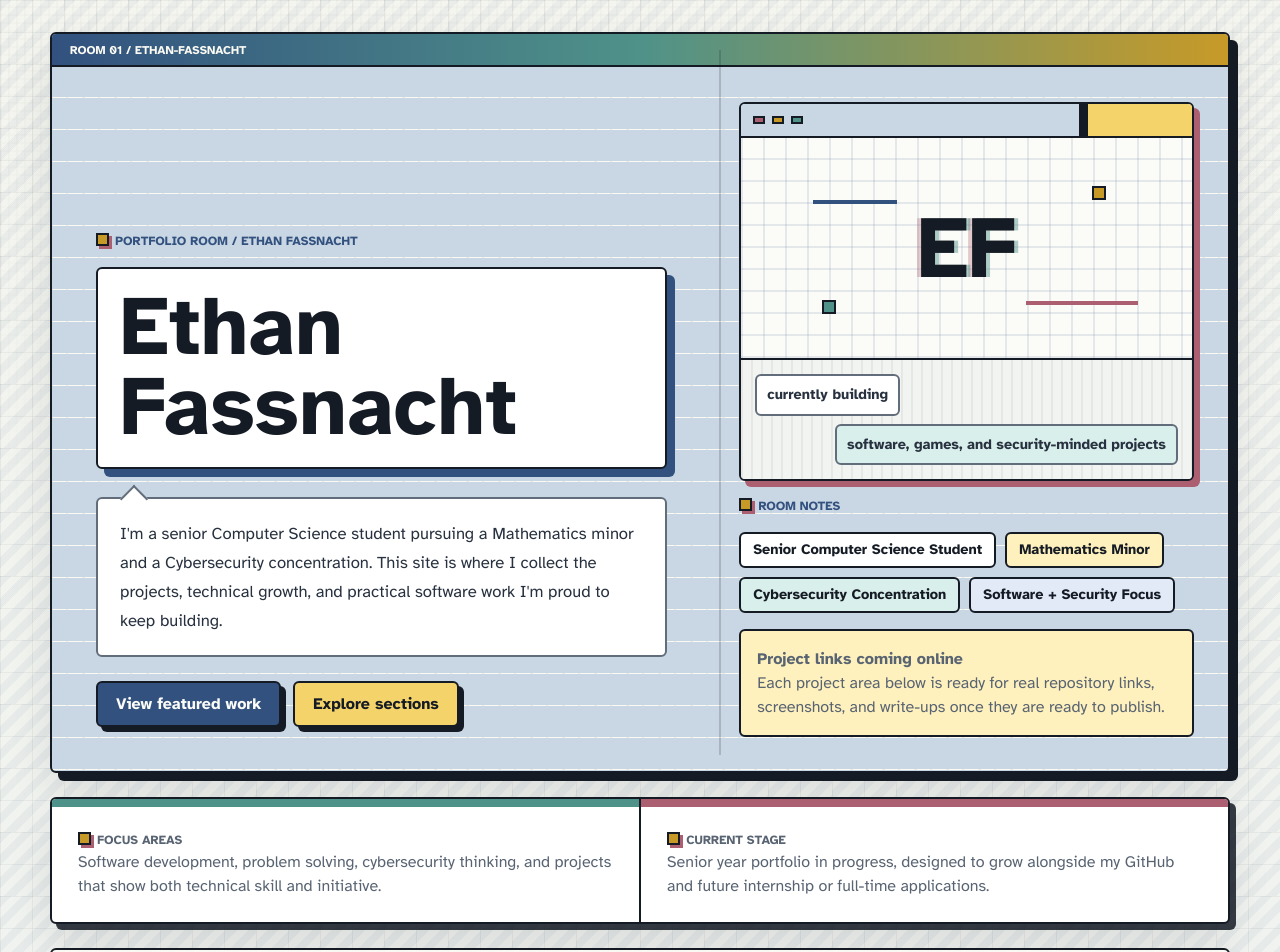
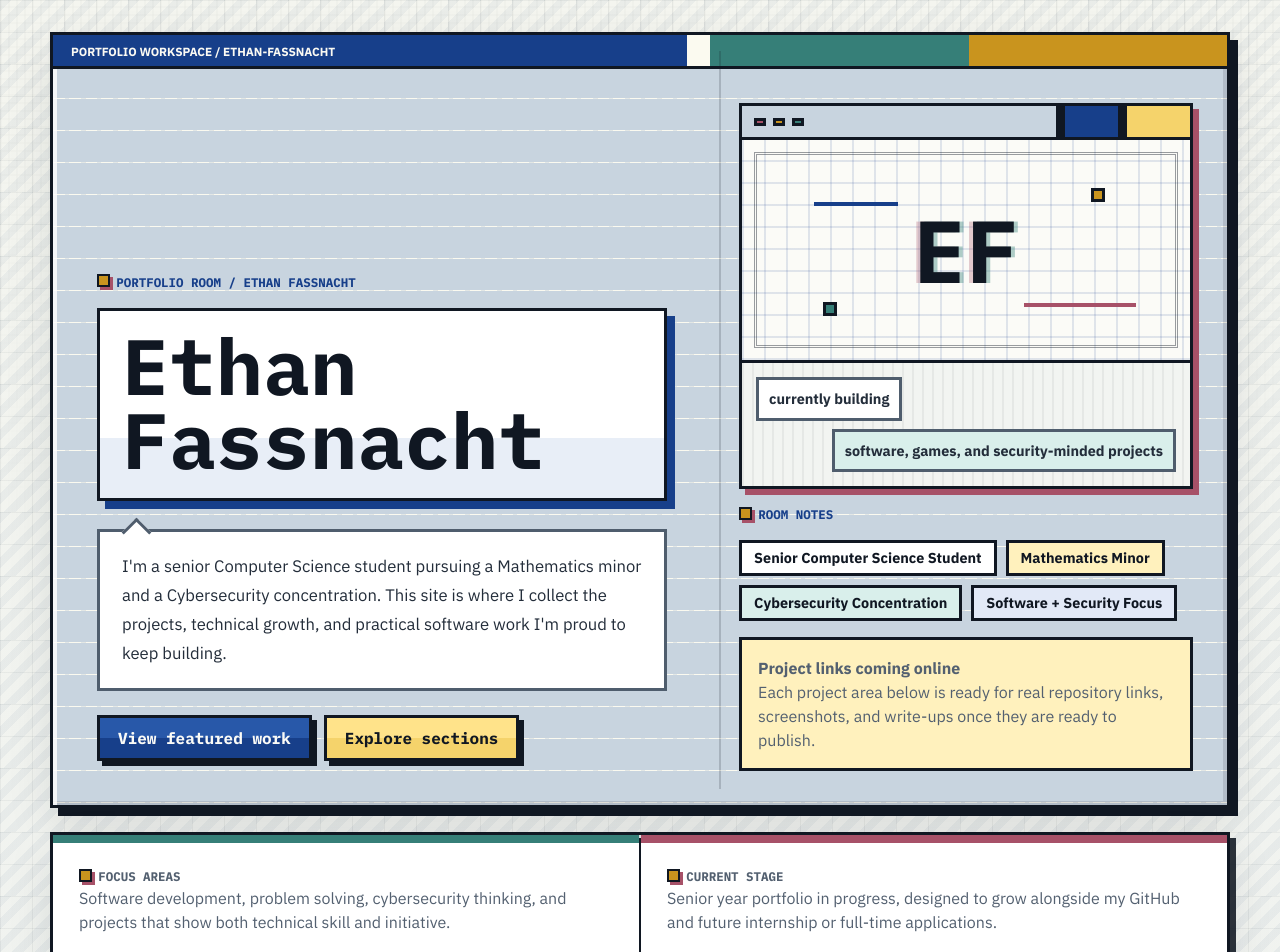
Before and after one commit to ethanfass/EthanFassPortfolio, a React (Vite) app: page / in a window 1280 px wide. Shown: the top 952 px of the page. Built offline with nearby package versions, Linux system fonts and the light colour scheme.

Commit message:
Save IBM pixel portfolio design

```diff
--- a/src/App.css
+++ b/src/App.css
@@ -11,16 +11,20 @@
   gap: 24px;
   padding: 16px;
   overflow: hidden;
-  border: 2px solid var(--ink-strong);
-  border-radius: 6px;
+  border: 3px solid var(--ink-strong);
+  border-radius: 0;
   background:
-    linear-gradient(#c9d6e3 31px, transparent 31px),
-    repeating-linear-gradient(90deg, transparent 0 14px, rgba(50, 81, 127, 0.08) 14px 16px),
-    linear-gradient(90deg, rgba(21, 27, 36, 0.075) 1px, transparent 1px),
-    linear-gradient(rgba(21, 27, 36, 0.075) 1px, transparent 1px),
+    linear-gradient(#c8d4df 31px, transparent 31px),
+    repeating-linear-gradient(90deg, transparent 0 12px, rgba(23, 63, 138, 0.1) 12px 16px),
+    linear-gradient(90deg, rgba(16, 23, 34, 0.085) 1px, transparent 1px),
+    linear-gradient(rgba(16, 23, 34, 0.085) 1px, transparent 1px),
     var(--paper);
   background-size: 100% 32px, 64px 64px, 32px 32px, 32px 32px, auto;
-  box-shadow: var(--pixel-shadow), var(--shadow-soft);
+  box-shadow:
+    inset 4px 4px 0 rgba(255, 255, 255, 0.82),
+    inset -4px -4px 0 rgba(16, 23, 34, 0.12),
+    var(--pixel-shadow),
+    var(--shadow-soft);
 }
 
 .hero-panel::before {
@@ -29,13 +33,13 @@
   inset: 0 0 auto;
   height: 31px;
   background:
-    linear-gradient(90deg, var(--accent-blue), var(--accent-teal) 50%, var(--accent-amber));
-  border-bottom: 2px solid var(--ink-strong);
+    linear-gradient(90deg, var(--accent-blue) 0 54%, #fbfaf0 54% 56%, var(--accent-teal) 56% 78%, var(--accent-amber) 78% 100%);
+  border-bottom: 3px solid var(--ink-strong);
   pointer-events: none;
 }
 
 .hero-panel::after {
-  content: 'room 01 / ethan-fassnacht';
+  content: 'portfolio workspace / ethan-fassnacht';
   position: absolute;
   top: 8px;
   left: 18px;
@@ -51,10 +55,13 @@
 .section-block {
   position: relative;
   overflow: hidden;
-  border: 2px solid var(--ink-strong);
-  border-radius: 6px;
+  border: 3px solid var(--ink-strong);
+  border-radius: 0;
   background: var(--panel);
-  box-shadow: 6px 6px 0 rgba(21, 27, 36, 0.85), var(--shadow-soft);
+  box-shadow:
+    inset 3px 3px 0 rgba(255, 255, 255, 0.86),
+    6px 6px 0 rgba(16, 23, 34, 0.88),
+    var(--shadow-soft);
 }
 
 .hero-copy,
@@ -81,6 +88,7 @@
   margin: 0;
   font-size: 0.78rem;
   font-weight: 800;
+  font-family: var(--font-display);
   letter-spacing: 0;
   text-transform: uppercase;
   color: var(--accent-strong);
@@ -105,6 +113,7 @@
 .section-heading h2,
 .project-card h3 {
   margin: 0;
+  font-family: var(--font-display);
   color: var(--ink-strong);
 }
 
@@ -113,11 +122,12 @@
   max-width: 100%;
   margin-top: 16px;
   padding: 18px 22px 20px;
-  border: 2px solid var(--ink-strong);
-  border-radius: 6px;
-  background: #ffffff;
+  border: 3px solid var(--ink-strong);
+  border-radius: 0;
+  background:
+    linear-gradient(180deg, #ffffff 0 68%, #e8eef7 68% 100%);
   box-shadow: 8px 8px 0 var(--accent-blue);
-  font-size: 5.25rem;
+  font-size: 4.9rem;
   line-height: 0.95;
   letter-spacing: 0;
 }
@@ -136,8 +146,8 @@
   max-width: 64ch;
   margin-top: 28px;
   padding: 20px 22px;
-  border: 2px solid var(--bubble-border);
-  border-radius: 6px;
+  border: 3px solid var(--bubble-border);
+  border-radius: 0;
   background: #ffffff;
   color: var(--ink);
   font-size: 1.04rem;
@@ -151,8 +161,8 @@
   left: 26px;
   width: 18px;
   height: 18px;
-  border-top: 2px solid var(--bubble-border);
-  border-left: 2px solid var(--bubble-border);
+  border-top: 3px solid var(--bubble-border);
+  border-left: 3px solid var(--bubble-border);
   background: #ffffff;
   transform: rotate(45deg);
 }
@@ -171,8 +181,9 @@
   justify-content: center;
   min-height: 46px;
   padding: 0 18px;
-  border: 2px solid var(--ink-strong);
-  border-radius: 6px;
+  border: 3px solid var(--ink-strong);
+  border-radius: 0;
+  font-family: var(--font-display);
   text-decoration: none;
   font-weight: 800;
   transition:
@@ -183,13 +194,15 @@
 
 .primary-link {
   color: #fbfbf7;
-  background: var(--accent-blue);
+  background:
+    linear-gradient(180deg, #2858a9 0 50%, var(--accent-blue) 50% 100%);
   box-shadow: 5px 5px 0 var(--ink-strong);
 }
 
 .secondary-link {
   color: var(--ink-strong);
-  background: #f5d36b;
+  background:
+    linear-gradient(180deg, #ffe38a 0 50%, #f5d36b 50% 100%);
   box-shadow: 5px 5px 0 var(--ink-strong);
 }
 
@@ -215,10 +228,12 @@
 
 .chat-window {
   overflow: hidden;
-  border: 2px solid var(--ink-strong);
-  border-radius: 6px;
+  border: 3px solid var(--ink-strong);
+  border-radius: 0;
   background: #ffffff;
-  box-shadow: 6px 6px 0 var(--accent-rose);
+  box-shadow:
+    inset 3px 3px 0 rgba(255, 255, 255, 0.86),
+    6px 6px 0 var(--accent-rose);
 }
 
 .chat-window-bar {
@@ -227,15 +242,15 @@
   align-items: center;
   height: 34px;
   padding: 0 12px;
-  border-bottom: 2px solid var(--ink-strong);
+  border-bottom: 3px solid var(--ink-strong);
   background:
-    linear-gradient(90deg, #c9d6e3 0 75%, #151b24 75% 77%, #f5d36b 77% 100%);
+    linear-gradient(90deg, #c8d4df 0 70%, #101722 70% 72%, var(--accent-blue) 72% 84%, #101722 84% 86%, #f5d36b 86% 100%);
 }
 
 .chat-window-bar span {
   width: 12px;
   height: 8px;
-  border: 2px solid var(--ink-strong);
+  border: 3px solid var(--ink-strong);
   border-radius: 0;
 }
 
@@ -256,10 +271,18 @@
   min-height: 220px;
   overflow: hidden;
   background:
-    repeating-linear-gradient(90deg, rgba(50, 81, 127, 0.11) 0 2px, transparent 2px 22px),
-    repeating-linear-gradient(0deg, rgba(50, 81, 127, 0.11) 0 2px, transparent 2px 22px),
+    repeating-linear-gradient(90deg, rgba(23, 63, 138, 0.12) 0 2px, transparent 2px 22px),
+    repeating-linear-gradient(0deg, rgba(23, 63, 138, 0.12) 0 2px, transparent 2px 22px),
     #fbfbf7;
   background-size: 22px 22px;
+}
+
+.sketch-pad::before {
+  content: '';
+  position: absolute;
+  inset: 12px;
+  border: 3px double rgba(16, 23, 34, 0.42);
+  pointer-events: none;
 }
 
 .doodle-name {
@@ -269,6 +292,7 @@
   color: var(--ink-strong);
   font-size: 5.5rem;
   font-weight: 800;
+  font-family: var(--font-display);
   line-height: 1;
   text-shadow:
     4px 0 0 rgba(79, 146, 137, 0.45),
@@ -304,7 +328,7 @@
 .doodle-dot {
   width: 14px;
   height: 14px;
-  border: 2px solid var(--ink-strong);
+  border: 3px solid var(--ink-strong);
   border-radius: 0;
 }
 
@@ -324,7 +348,7 @@
   display: grid;
   gap: 8px;
   padding: 14px;
-  border-top: 2px solid var(--ink-strong);
+  border-top: 3px solid var(--ink-strong);
   background:
     repeating-linear-gradient(90deg, rgba(21, 27, 36, 0.06) 0 2px, transparent 2px 10px),
     #f2f4f1;
@@ -335,8 +359,8 @@
   max-width: 100%;
   margin: 0;
   padding: 8px 10px;
-  border: 2px solid var(--bubble-border);
-  border-radius: 6px;
+  border: 3px solid var(--bubble-border);
+  border-radius: 0;
   background: #ffffff;
   color: var(--ink);
   font-size: 0.9rem;
@@ -359,8 +383,8 @@
   align-items: center;
   min-height: 36px;
   padding: 0 12px;
-  border: 2px solid var(--ink-strong);
-  border-radius: 6px;
+  border: 3px solid var(--ink-strong);
+  border-radius: 0;
   background: #ffffff;
   color: var(--ink-strong);
   font-size: 0.9rem;
@@ -382,8 +406,8 @@
 .note-card {
   margin-top: auto;
   padding: 16px;
-  border: 2px solid var(--ink-strong);
-  border-radius: 6px;
+  border: 3px solid var(--ink-strong);
+  border-radius: 0;
   background: #fff1bd;
 }
 
@@ -435,7 +459,7 @@
   top: 18px;
   width: 46px;
   height: 30px;
-  border: 2px solid var(--ink-strong);
+  border: 3px solid var(--ink-strong);
   border-radius: 0;
   background:
     linear-gradient(90deg, var(--accent-blue) 0 33%, var(--accent-amber) 33% 66%, var(--accent-teal) 66% 100%);
@@ -472,14 +496,25 @@
   flex-direction: column;
   gap: 13px;
   min-height: 260px;
-  padding: 20px;
-  border: 2px solid var(--ink-strong);
-  border-radius: 6px;
-  background: #ffffff;
+  padding: 32px 20px 20px;
+  border: 3px solid var(--ink-strong);
+  border-radius: 0;
+  background:
+    linear-gradient(180deg, #ffffff 0 72%, #f2f4f7 72% 100%);
   transition:
     transform 180ms ease,
     box-shadow 180ms ease,
     background-color 180ms ease;
+}
+
+.project-card::before {
+  content: '';
+  position: absolute;
+  inset: 0 0 auto;
+  height: 14px;
+  border-bottom: 3px solid var(--ink-strong);
+  background:
+    linear-gradient(90deg, var(--accent-blue) 0 42%, #fbfaf0 42% 46%, var(--accent-amber) 46% 68%, #fbfaf0 68% 72%, var(--accent-teal) 72% 100%);
 }
 
 .project-card:nth-child(3n + 1) {
@@ -519,8 +554,8 @@
   align-items: center;
   min-height: 32px;
   padding: 0 10px;
-  border: 2px solid rgba(21, 27, 36, 0.22);
-  border-radius: 6px;
+  border: 2px solid rgba(21, 27, 36, 0.34);
+  border-radius: 0;
   background: #f6f7f4;
   color: var(--ink-strong);
   font-size: 0.82rem;
--- a/src/index.css
+++ b/src/index.css
@@ -1,4 +1,4 @@
-@import url('https://fonts.googleapis.com/css2?family=Atkinson+Hyperlegible:wght@400;700&family=Space+Grotesk:wght@500;700&display=swap');
+@import url('https://fonts.googleapis.com/css2?family=IBM+Plex+Mono:wght@500;700&family=IBM+Plex+Sans:wght@400;500;700&display=swap');
 
 :root {
   font-family: var(--font-body);
@@ -16,22 +16,22 @@
   -webkit-font-smoothing: antialiased;
   -moz-osx-font-smoothing: grayscale;
 
-  --font-body: 'Atkinson Hyperlegible', 'Segoe UI', sans-serif;
-  --font-display: 'Space Grotesk', 'Segoe UI', sans-serif;
+  --font-body: 'IBM Plex Sans', 'Segoe UI', sans-serif;
+  --font-display: 'IBM Plex Mono', 'Courier New', monospace;
 
-  --ink: #28313f;
-  --ink-soft: #596473;
-  --ink-strong: #151b24;
-  --accent-strong: #32517f;
-  --accent-blue: #32517f;
-  --accent-teal: #4f9289;
-  --accent-amber: #c79a28;
-  --accent-rose: #ad5f72;
-  --bubble-border: #626d7b;
-  --paper: #fbfaf3;
-  --panel: rgba(251, 250, 243, 0.92);
+  --ink: #232d3a;
+  --ink-soft: #536070;
+  --ink-strong: #101722;
+  --accent-strong: #173f8a;
+  --accent-blue: #173f8a;
+  --accent-teal: #367f78;
+  --accent-amber: #c9941e;
+  --accent-rose: #a75168;
+  --bubble-border: #4f5d6d;
+  --paper: #fbfaf0;
+  --panel: rgba(251, 250, 240, 0.94);
   --border-strong: rgba(21, 27, 36, 0.3);
-  --pixel-shadow: 8px 8px 0 #151b24;
+  --pixel-shadow: 8px 8px 0 #101722;
   --shadow-soft: 0 18px 42px rgba(21, 27, 36, 0.1);
 }
 
```
